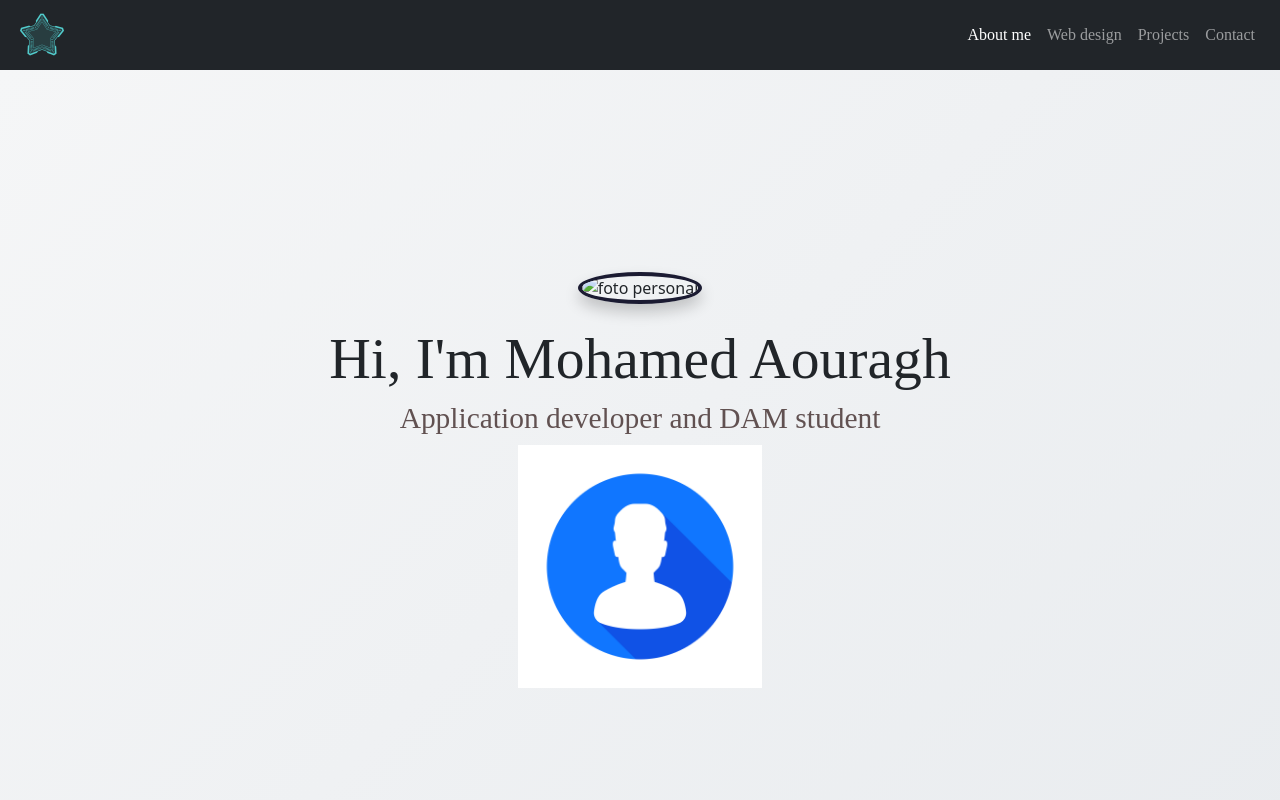
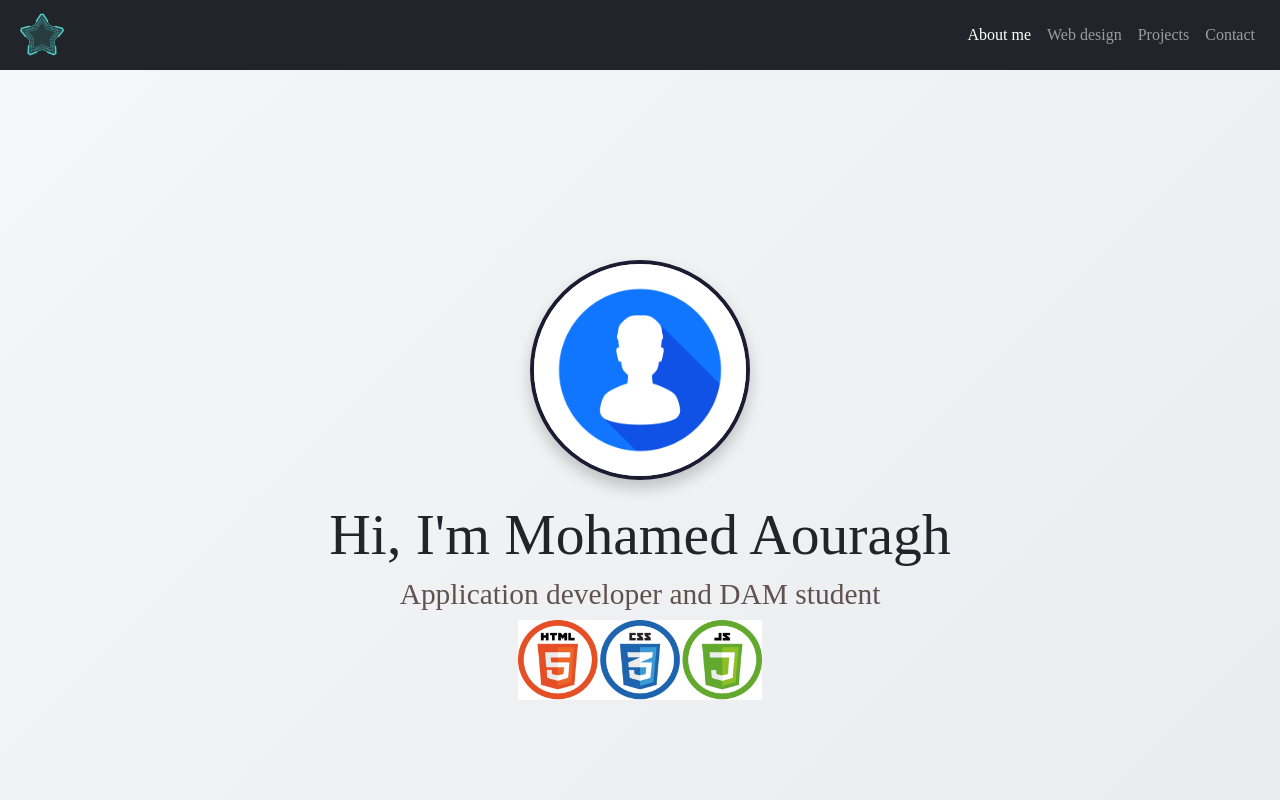
Before and after one commit to Mohaa2004/Html, a plain HTML site: page index.html in a window 1280 px wide. Shown: the top 800 px of the page. Drawn offline with nearby package versions, Linux system fonts and the light colour scheme; a web font is replaced by a local one.

Commit message:
cambio fotos

```diff
--- a/index.html
+++ b/index.html
@@ -5,8 +5,8 @@
   <!--metadades-->
   <meta charset="UTF-8">
   <meta name="viewport" content="width=device-width, initial-scale=1.0">
-  <meta autor="Adrian Sánchez" />
-  <meta name="description" content="Portafolis Adrián Sánchez" />
+  <meta autor="Mohamed Aouragh" />
+  <meta name="description" content="Portafolis Mohamed Aouragh" />
   <meta name="keywords" content="HTML, CSS, Bootstrap, JavaScript, DAM, web, software" />
   <!--favicon-->
   <link rel="icon" href="6.png" type="image/x-icon">
@@ -56,12 +56,12 @@
 
   <section class="hero align-items-stretch">
     <div>
-      <img class="hero-imatge-developer rounded-circle" src="307ce493-b254-4b2d-8ba4-d12c080d6651.jpg" alt="foto personal" />
+      <img class="hero-imatge-developer rounded-circle" src="1.jpg" alt="foto personal" />
       <h1>Hi, I'm Mohamed Aouragh</h1>
       <h2>Application developer and DAM student</h2>
     </div>
     <div class="hero-inferior">
-      <img class="img-fluid" src="1.jpg" alt="imatge ordinador i llenguatges" />
+      <img class="img-fluid" src="logos.png" alt="imatge ordinador i llenguatges" />
     </div>
   </section>
 
```
Also changed, not shown: logos.png (added).
